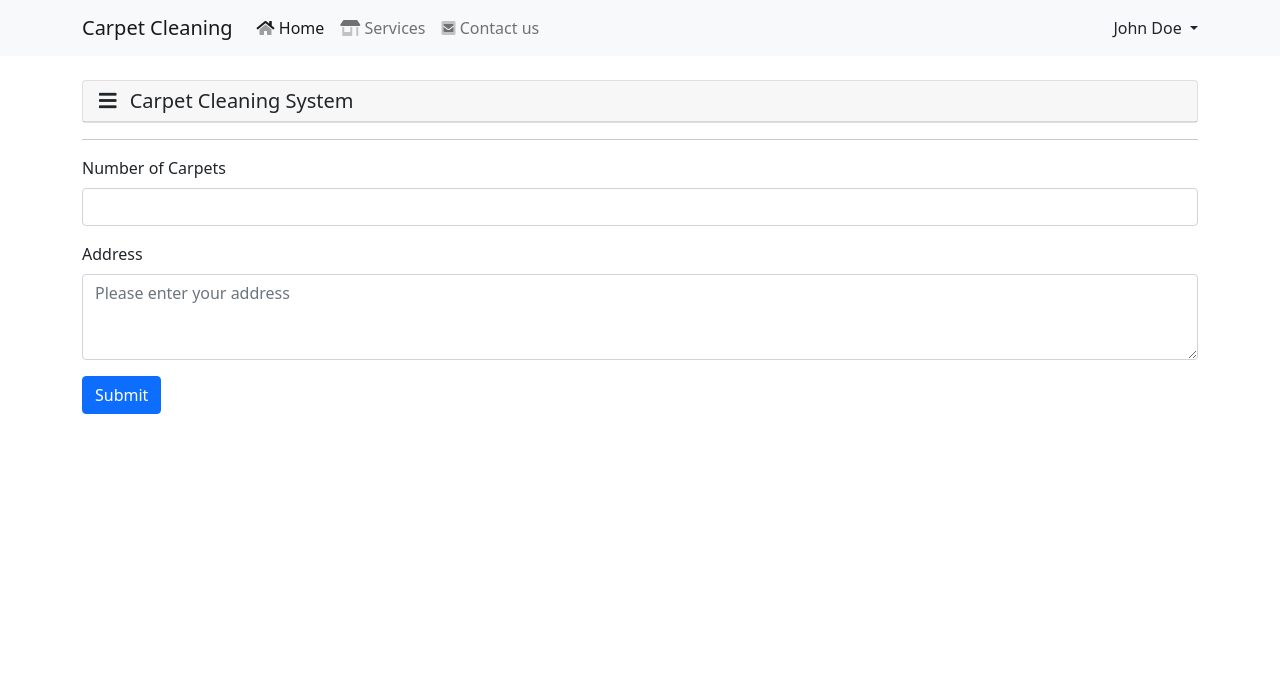
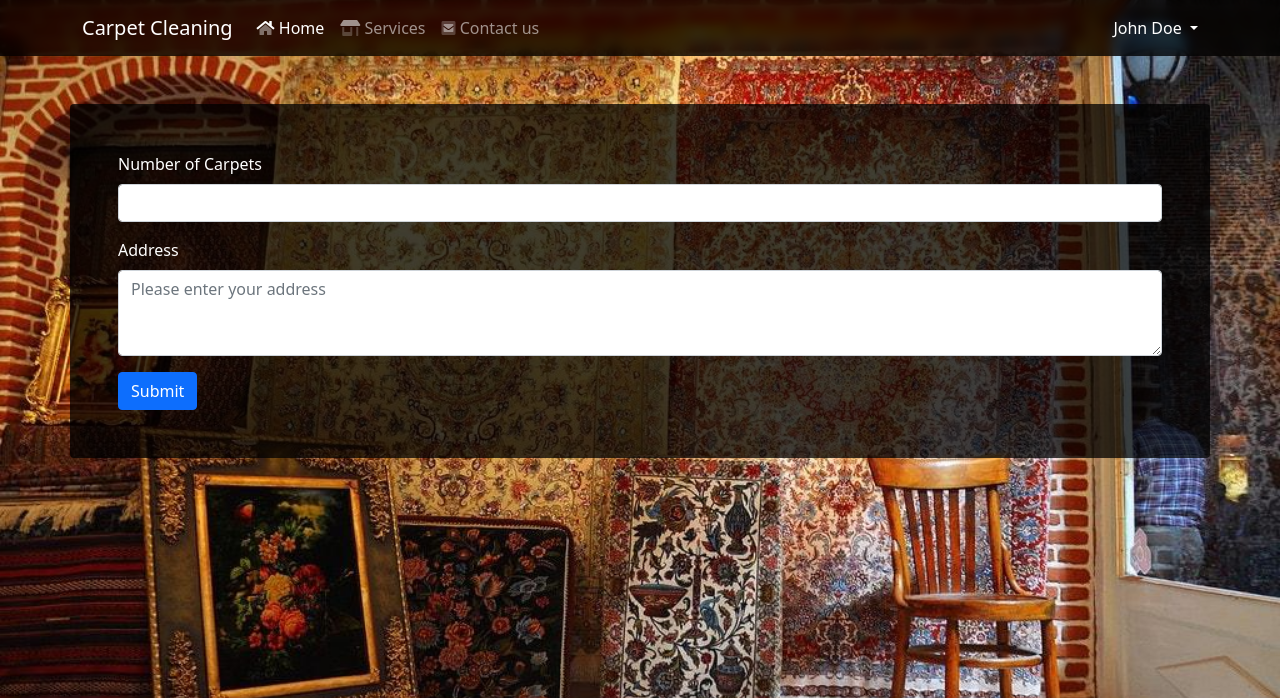
Before and after one commit to Broken37/carpet-cleaning, a Django app: page /orders/order/1 in a window 1280 px wide. Shown: the top 698 px of the page. Run offline with Django 3.2, Linux system fonts and the light colour scheme; some libraries are stand-ins or nearby versions.

Commit message:
Change frontend theme

```diff
--- a/orders/templates/orders/createOrder.html
+++ b/orders/templates/orders/createOrder.html
@@ -1,13 +1,13 @@
-{% extends "base.html" %} {% block content %}
-<hr>
+{% extends "base.html" %}
+{% block content %}
 <form action="#" method="POST">
     {% csrf_token %}
     <div class="mb-3">
-        <label class="form-label" for="typeNumber">Number of Carpets</label>
+        <label class="form-label text-white" for="typeNumber">Number of Carpets</label>
         <input type="number" name="number" id="typeNumber" class="form-control" min="1" />
     </div>
     <div class="mb-3">
-        <label for="exampleFormControlTextarea1" class="form-label">Address</label>
+        <label for="exampleFormControlTextarea1" class="form-label text-white">Address</label>
         <textarea class="form-control" name="address" id="exampleFormControlTextarea1" rows="3"
             placeholder="Please enter your address"></textarea>
     </div>
--- /dev/null
+++ b/static/css/main.css
@@ -0,0 +1,12 @@
+body {
+  background: url(../images/bg.jpg) no-repeat center center fixed;
+  -webkit-background-size: cover;
+  -moz-background-size: cover;
+  -o-background-size: cover;
+  background-size: cover;
+}
+
+.glass-container {
+    background: rgba(0,0,0,0.8);
+    backdrop-filter: saturate(180%) blur(6px);
+}
--- a/templates/base.html
+++ b/templates/base.html
@@ -10,16 +10,12 @@
 
   <link href="{% static 'css/bootstrap.min.css' %}" rel="stylesheet" />
   <link href="{% static 'css/fontawesome.min.css' %}" rel="stylesheet" />
+  <link href="{% static 'css/main.css' %}" rel="stylesheet" />
 </head>
 
 <body>
   {% include 'partials/nav.html' %}
-  <div class="container">
-
-    <div class="card mt-4">
-      <h5 class="card-header"><i class="fa fa-bars me-2"></i> Carpet Cleaning System</h5>
-    </div>
-
+  <div class="container p-5 mt-5 rounded" style='background: rgba(0, 0, 0, 0.75);'>
     {% block content %}{% endblock content %}
   </div>
 
--- a/templates/partials/nav.html
+++ b/templates/partials/nav.html
@@ -1,4 +1,4 @@
-<nav class="navbar navbar-expand-lg navbar-light bg-light">
+<nav class="navbar navbar-expand-lg navbar-dark glass-container">
   <div class="container">
     <a class="navbar-brand" href="#">Carpet Cleaning</a>
     <button class="navbar-toggler" type="button" data-bs-toggle="collapse" data-bs-target="#navbarSupportedContent" aria-controls="navbarSupportedContent" aria-expanded="false" aria-label="Toggle navigation">
@@ -17,10 +17,10 @@
         </li>
       </ul>
       <div class="dropdown">
-          <a class="dropdown-toggle text-dark text-decoration-none" href="#" id="navbarDropdown" role="button" data-bs-toggle="dropdown" aria-expanded="false">
+          <a class="dropdown-toggle text-white text-decoration-none" href="#" id="navbarDropdown" role="button" data-bs-toggle="dropdown" aria-expanded="false">
             John Doe
           </a>
-          <ul class="dropdown-menu dropdown-menu-end " aria-labelledby="navbarDropdown">
+          <ul class="dropdown-menu dropdown-menu-end dropdown-menu-dark" aria-labelledby="navbarDropdown" style='z-index: 9999;'>
             <li><a class="dropdown-item" href="#"><i class='fad fa-id-card me-2'></i> Profile</a></li>
             <li><a class="dropdown-item" href="#"><i class='fad fa-shipping-fast me-1'></i> Orders</a></li>
             <li><hr class="dropdown-divider"></li>
--- a/users/templates/users/carpetcleanings.html
+++ b/users/templates/users/carpetcleanings.html
@@ -2,7 +2,7 @@
 
 {% block content %}
 
-<table class="table table-striped table-hover mt-4 align-middle">
+<table class="table table-striped table-hover mb-0 align-middle table-dark">
   <thead>
     <tr>
       <th>Carpet Cleaning</th>
```
Also changed, not shown: static/images/bg.jpg (added).
